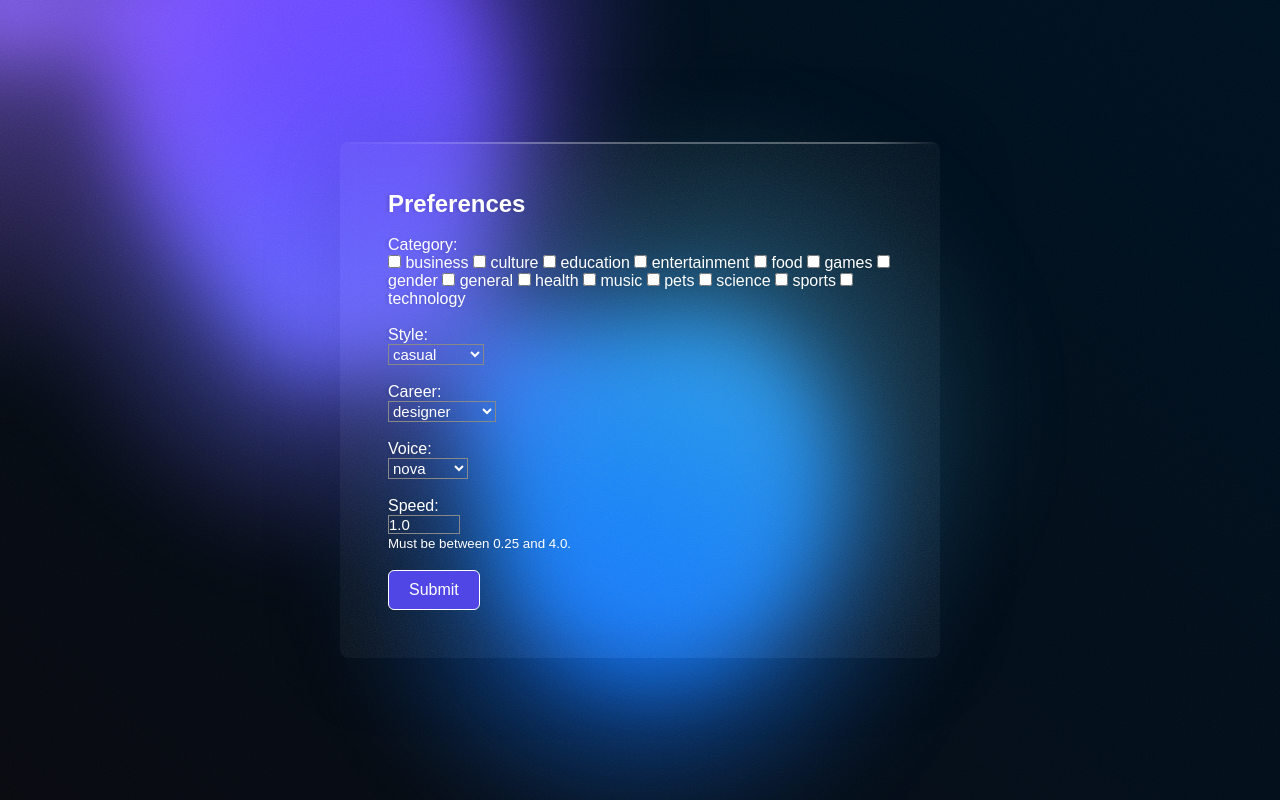
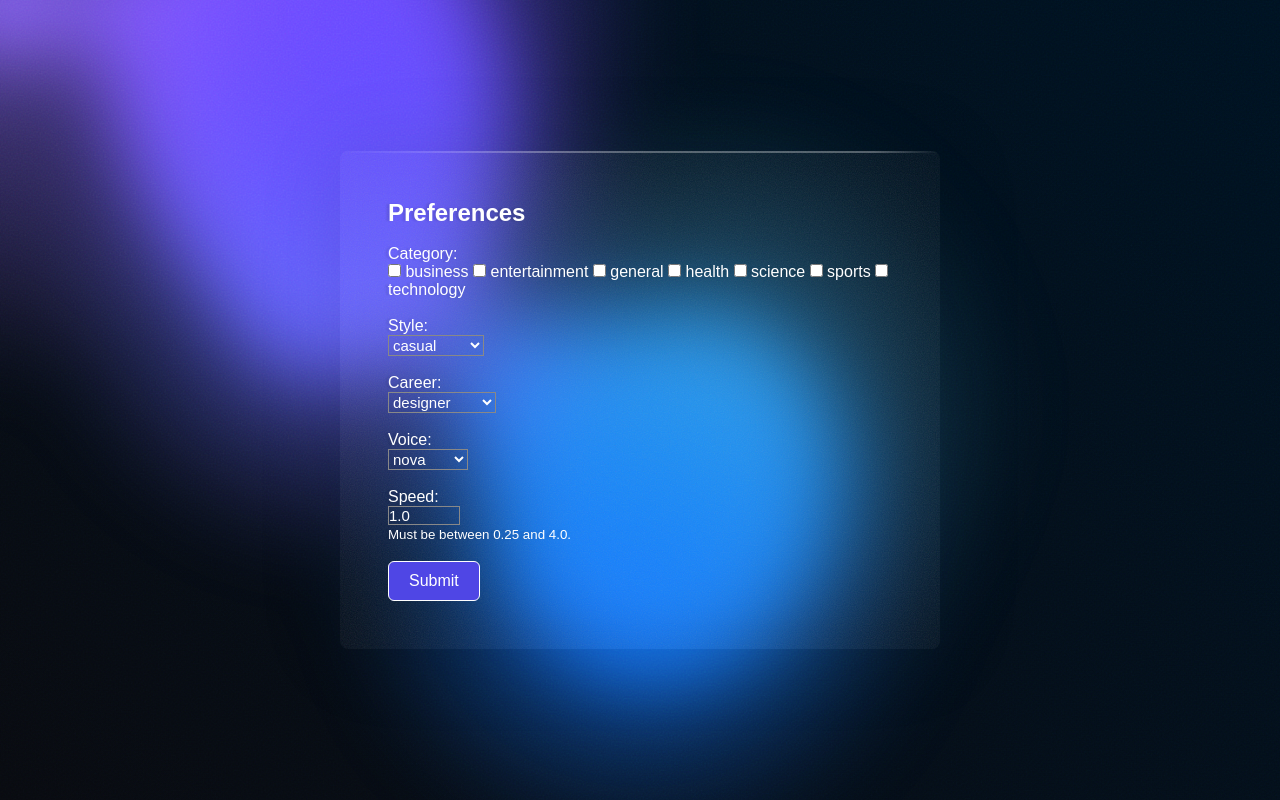
Before and after one commit to CS-194-280-Group-Glint/Glint, a Django app: page / in a window 1280 px wide. Run offline with Django 4.2, Linux system fonts and the light colour scheme.

Commit message:
Front-End fix

```diff
--- a/templates/index.html
+++ b/templates/index.html
@@ -30,16 +30,9 @@
     <br>
     <label>Category:</label><br>
         <input type="checkbox" name="category" value="business"> business
-        <input type="checkbox" name="category" value="culture"> culture
-        <input type="checkbox" name="category" value="education"> education
         <input type="checkbox" name="category" value="entertainment"> entertainment
-        <input type="checkbox" name="category" value="food"> food
-        <input type="checkbox" name="category" value="games"> games
-        <input type="checkbox" name="category" value="gender"> gender
         <input type="checkbox" name="category" value="general"> general
         <input type="checkbox" name="category" value="health"> health
-        <input type="checkbox" name="category" value="music"> music
-        <input type="checkbox" name="category" value="pets"> pets
         <input type="checkbox" name="category" value="science"> science
         <input type="checkbox" name="category" value="sports"> sports
         <input type="checkbox" name="category" value="technology"> technology
```
